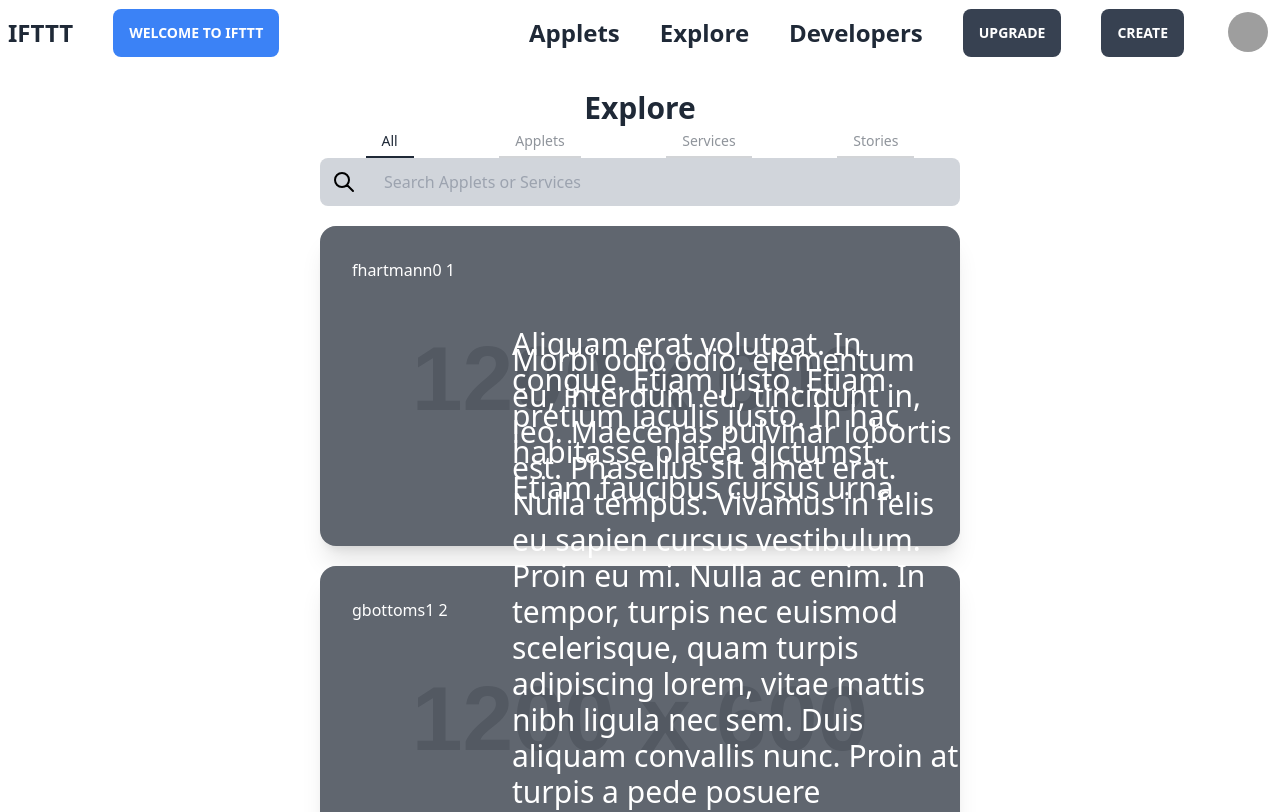
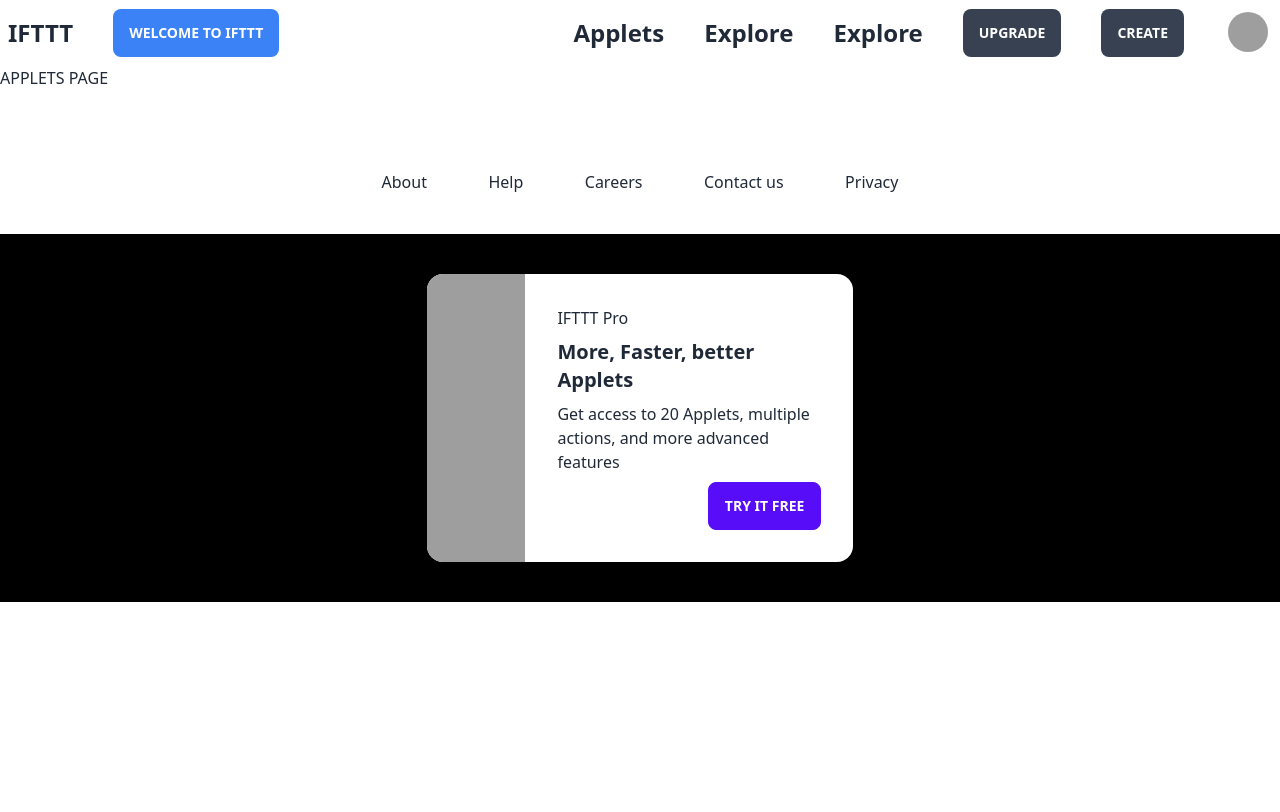
Before and after one commit to Awfulot/ifttt-redesign, a React (Create React App) app: page /AppletsPage in a window 1280 px wide. Shown: the top 812 px of the page. Built offline with nearby package versions, Linux system fonts and the light colour scheme; grey boxes are pictures that could not be loaded.

Commit message:
Added routing

```diff
--- a/package.json
+++ b/package.json
@@ -9,6 +9,7 @@
     "daisyui": "^2.28.0",
     "react": "^18.2.0",
     "react-dom": "^18.2.0",
+    "react-router-dom": "^6.4.1",
     "react-scripts": "5.0.1",
     "web-vitals": "^2.1.0"
   },
--- a/src/App.js
+++ b/src/App.js
@@ -4,13 +4,14 @@
 import Content from "./Content";
 import Footer from "./Footer";
 import IftttAd from "./IftttAd";
+import {Outlet} from "react-router-dom";
 
 
 function App() {
   return (
     <div>
       <TopNav/>
-      <Content/>
+      <Outlet/>
       <Footer/>
         <IftttAd/>
     </div>
--- /dev/null
+++ b/src/AppletsPage.js
@@ -0,0 +1,11 @@
+import React from 'react';
+
+const AppletsPage = () => {
+    return (
+        <div>
+            APPLETS PAGE
+        </div>
+    );
+};
+
+export default AppletsPage;
--- /dev/null
+++ b/src/DevelopersPage.js
@@ -0,0 +1,11 @@
+import React from 'react';
+
+const DevelopersPage = () => {
+    return (
+        <div>
+            DEVELOPERS PAGE
+        </div>
+    );
+};
+
+export default DevelopersPage;
--- /dev/null
+++ b/src/ExplorePage.js
@@ -0,0 +1,11 @@
+import React from 'react';
+
+const ExplorePage = () => {
+    return (
+        <div>
+            EXPLORE PAGE
+        </div>
+    );
+};
+
+export default ExplorePage;
--- /dev/null
+++ b/src/HomePage.js
@@ -0,0 +1,12 @@
+import React from 'react';
+import Content from "./Content";
+
+const HomePage = () => {
+    return (
+        <div>
+            <Content/>
+        </div>
+    );
+};
+
+export default HomePage;
--- a/src/SearchSection.js
+++ b/src/SearchSection.js
@@ -11,10 +11,7 @@
     const [displayServicesCard, setDisplayServicesCard] = useState(false);
     const [displayAppletsCard, setDisplayAppletsCard] = useState(false);
 
-    const [allCardTabStatus, setAllCardTabStatus] = useState("tab-active")
-    const [storyCardTabStatus, setStoryCardTabStatus] = useState("")
-    const [servicesCardTabStatus, setServicesCardTabStatus] = useState("")
-    const [appletsCardTabStatus, setAppletsCardTabStatus] = useState("")
+
 
     const allCardsClick = () => {
         setDisplayAllCards(true)
@@ -22,10 +19,7 @@
         setDisplayServicesCard(false)
         setDisplayAppletsCard(false)
 
-        setAppletsCardTabStatus("")
-        setAllCardTabStatus("tab-active")
-        setStoryCardTabStatus("")
-        setServicesCardTabStatus("")
+
     };
     const storyCardsClick = () => {
         setDisplayAllCards(false)
@@ -33,10 +27,7 @@
         setDisplayServicesCard(false)
         setDisplayAppletsCard(false)
 
-        setAppletsCardTabStatus("")
-        setAllCardTabStatus("")
-        setStoryCardTabStatus("tab-active")
-        setServicesCardTabStatus("")
+
     };
     const servicesCardsClick = () => {
         setDisplayAllCards(false)
@@ -44,10 +35,7 @@
         setDisplayServicesCard(true)
         setDisplayAppletsCard(false)
 
-        setAppletsCardTabStatus("")
-        setAllCardTabStatus("")
-        setStoryCardTabStatus("")
-        setServicesCardTabStatus("tab-active")
+
     };
     const appletsCardsClick = () => {
         setDisplayAllCards(false)
@@ -55,10 +43,7 @@
         setDisplayServicesCard(false)
         setDisplayAppletsCard(true)
 
-        setAppletsCardTabStatus("tab-active")
-        setAllCardTabStatus("")
-        setStoryCardTabStatus("")
-        setServicesCardTabStatus("")
+
     };
 
 
@@ -68,10 +53,10 @@
         <div>
             <div>
                 <div className="tabs flex space-x-10 justify-evenly">
-                    <a onClick={() => allCardsClick()} className={`tab tab-bordered ${allCardTabStatus}`}>All</a>
-                    <a onClick={() => appletsCardsClick()} className={`tab tab-bordered ${appletsCardTabStatus}`}>Applets</a>
-                    <a onClick={() => servicesCardsClick()} className={`tab tab-bordered ${servicesCardTabStatus}`}>Services</a>
-                    <a onClick={() => storyCardsClick()} className={`tab tab-bordered ${storyCardTabStatus}`}>Stories</a>
+                    <a onClick={() => allCardsClick()} className={displayAllCards ? "tab tab-active" : "tab"}>All</a>
+                    <a onClick={() => appletsCardsClick()} className={displayAppletsCard ? "tab tab-active" : "tab"}>Applets</a>
+                    <a onClick={() => servicesCardsClick()} className={displayServicesCard ? "tab tab-active" : "tab"}>Services</a>
+                    <a onClick={() => storyCardsClick()} className={displayStoryCards? "tab tab-active" : "tab"}>Stories</a>
                 </div>
             </div>
             <div className="form-control">
--- a/src/TopNav.js
+++ b/src/TopNav.js
@@ -1,11 +1,13 @@
 import React from 'react';
 import Buttons from "./Buttons";
+import {Link} from "react-router-dom";
 
 const TopNav = () => {
     return (
         <div className="navbar bg-base-100">
             <div className="flex-1 space-x-10">
-                <a className="text-2xl font-bold">IFTTT</a>
+
+                <Link to="/" className="text-2xl font-bold">IFTTT</Link>
                 <div>
                     <Buttons buttonText="Welcome to IFTTT" buttonColorClass="bg-blue-500"/>
 
@@ -14,9 +16,10 @@
 
             <div className="flex space-x-10">
                 <div className="flex space-x-10">
-                    <p className="text-2xl font-bold">Applets</p>
-                    <p className="text-2xl font-bold">Explore</p>
-                    <p className="text-2xl font-bold">Developers</p>
+                    <Link to="/AppletsPage" className="text-2xl font-bold">Applets</Link>
+                    <Link to="/ExplorePage" className="text-2xl font-bold">Explore</Link>
+                    <Link to="/DevelopersPage" className="text-2xl font-bold">Explore</Link>
+
                 </div>
                 <div className="flex space-x-10">
 
--- a/src/index.js
+++ b/src/index.js
@@ -4,10 +4,43 @@
 import App from './App';
 import reportWebVitals from './reportWebVitals';
 
+import {createBrowserRouter, RouterProvider} from "react-router-dom";
+import HomePage from "./HomePage";
+import AppletsPage from "./AppletsPage";
+import DevelopersPage from "./DevelopersPage";
+import ExplorePage from "./ExplorePage";
+const router = createBrowserRouter([
+    {
+        path: "/",
+        element: <App/>,
+        children: [
+            {
+                path: "/",
+                element: <HomePage/>
+            },
+            {
+                path: "/AppletsPage",
+                element: <AppletsPage/>
+            }
+            ,
+            {
+                path: "/DevelopersPage",
+                element: <DevelopersPage/>
+            }
+            ,
+            {
+                path: "/ExplorePage",
+                element: <ExplorePage/>
+            }
+        ]
+    }
+])
+
+
 const root = ReactDOM.createRoot(document.getElementById('root'));
 root.render(
   <React.StrictMode>
-    <App />
+      <RouterProvider router={router}/>
   </React.StrictMode>
 );
 
```
Also changed, not shown: 1 other file (tests, documents, lock files or other folders).
